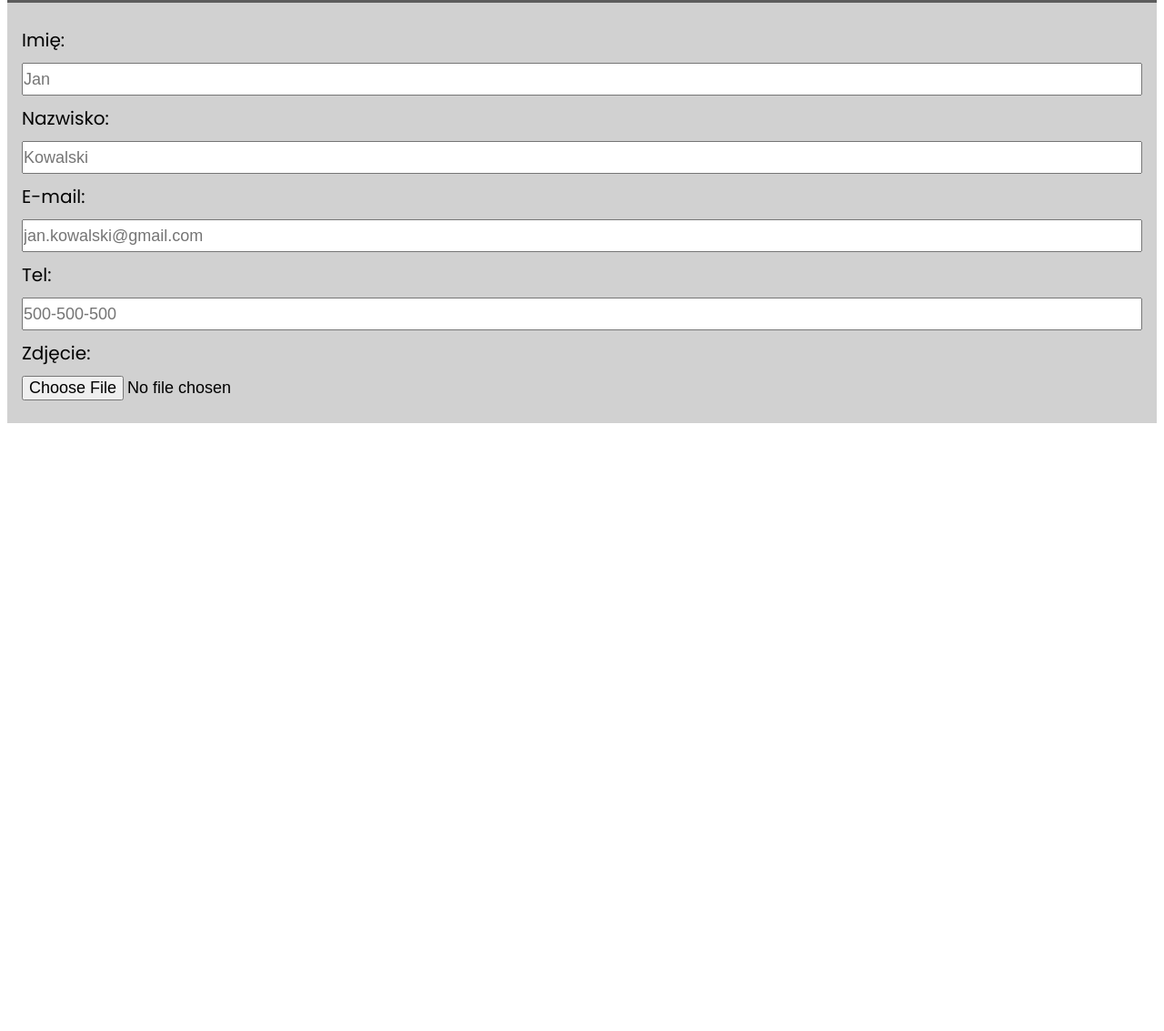
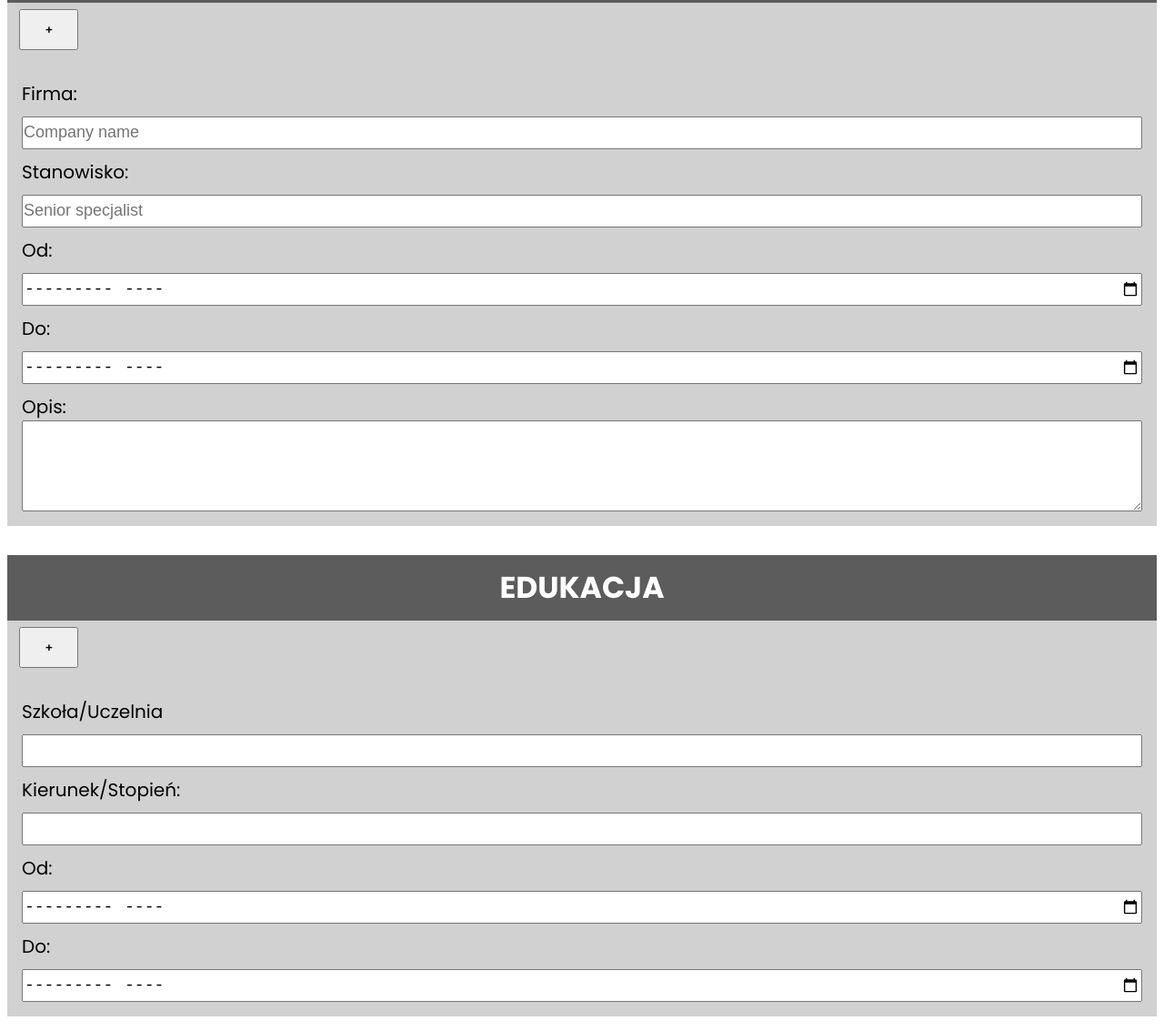
Before and after one commit to Grapli/CV_CREATOR, a website: page index.html in a window 1280 px wide. Shown: the part 651-1784 px from the top of the page at 91% size. Before the commit the page ends 1132 px from the top, so only its background shows below. Drawn offline with Linux system fonts and the light colour scheme.

Commit message:
Added job and education section

```diff
--- a/index.html
+++ b/index.html
@@ -33,21 +33,44 @@
                 <input type="file" id="img" name="img">
             </form>
         </div>
+
         <div class="cv-box">
             <div class="cv-box__title">
                 <h2 class="cv-box__title-title">Doświadczenie zawodowe</h2>
             </div>
+            <div class="button-box">
+                <button class="button">+</button>
+            </div>
             <form action="">
-                <label for="name">Imię:</label>
-                <input type="text" id="name" name="name" placeholder="Jan">
-                <label for="last-name">Nazwisko:</label>
-                <input type="text" id="last-name" name="last-name" placeholder="Kowalski">
-                <label for="email">E-mail:</label>
-                <input type="email" id="email" name="email" placeholder="jan.kowalski@gmail.com">
-                <label for="tel">Tel:</label>
-                <input type="number" id="tel" name="tel" placeholder="500-500-500">
-                <label for="img">Zdjęcie:</label>
-                <input type="file" id="img" name="img">
+                <label for="company">Firma:</label>
+                <input type="text" id="company" name="company" placeholder="Company name">
+                <label for="job-title">Stanowisko:</label>
+                <input type="text" id="job-title" name="job-title" placeholder="Senior specjalist ">
+                <label for="job-start">Od:</label>
+                <input type="month" id="job-start" name="job-start">
+                <label for="job-end">Do:</label>
+                <input type="month" id="job-end" name="job-end">
+                <label for="job-description">Opis:</label>
+                <textarea name="job-description" id="job-description"></textarea>
+            </form>
+        </div>
+
+        <div class="cv-box">
+            <div class="cv-box__title">
+                <h2 class="cv-box__title-title">Edukacja</h2>
+            </div>
+            <div class="button-box">
+                <button class="button">+</button>
+            </div>
+            <form action="">
+                <label for="school">Szkoła/Uczelnia</label>
+                <input type="text" id="school" name="school">
+                <label for="degree">Kierunek/Stopień:</label>
+                <input type="text" id="degree" name="degree">
+                <label for="edu-start">Od:</label>
+                <input type="month" id="edu-start" name="edu-start">
+                <label for="edu-end">Do:</label>
+                <input type="month" id="edu-end" name="edu-end">
             </form>
         </div>
 
--- a/src/sass/base/_base.scss
+++ b/src/sass/base/_base.scss
@@ -22,6 +22,20 @@ body {
 	width: 100%;
 	max-width: 1400px;
 }
+.button-box {
+	background-color: $gray;
+}
+.button {
+	padding: 1em 2em;
+	margin: 0.5em 1em;
+	cursor: pointer;
+	font-weight: bold;
+	transition: background-color 0.3s, color 0.3s;
+}
+.button:hover {
+	background-color: $accent;
+	color: $white;
+}
 form {
 	padding: 1em;
 	background-color: $gray;
@@ -38,14 +52,8 @@ input {
 	font-size: 1.8rem;
 }
 
-@media (max-width: 798px) {
-	label {
-		font-size: 1.8rem;
-		margin-top: 10px;
-	}
-	input {
-		margin-top: 10px;
-		height: 2em;
-		font-size: 1.5rem;
-	}
+textarea {
+	max-width: 100%;
+	min-width: 100%;
+	height: 100px;
 }
--- a/src/sass/media/_media.scss
+++ b/src/sass/media/_media.scss
@@ -1,9 +1,18 @@
-@media(max-width:798px){
-    .cv-box {
-        &__title {
-
-            font-size: 1.2rem;
-
-        }
-    }
+@media (max-width: 798px) {
+	.cv-box {
+		&__title {
+			font-size: 1.2rem;
+		}
+	}
 }
+@media (max-width: 798px) {
+	label {
+		font-size: 1.8rem;
+		margin-top: 10px;
+	}
+	input {
+		margin-top: 10px;
+		height: 2em;
+		font-size: 1.5rem;
+	}
+}
```
Also changed, not shown: dist/css/main.min.css.
